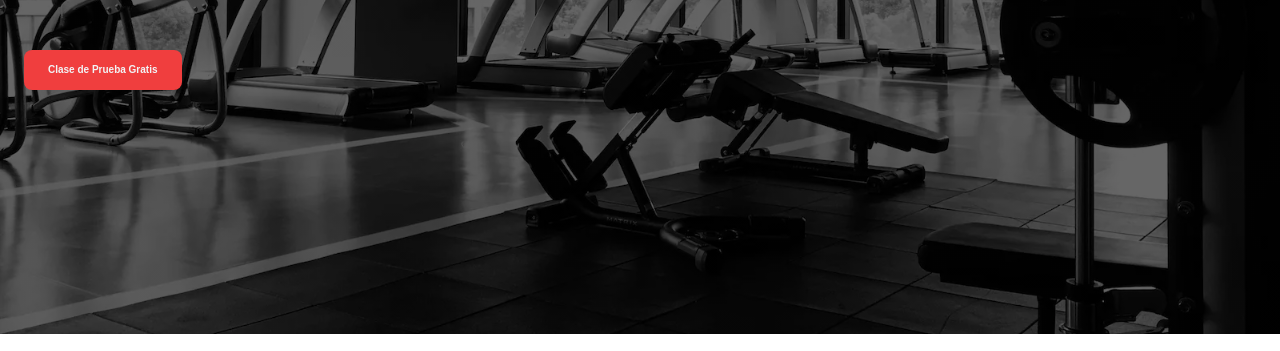
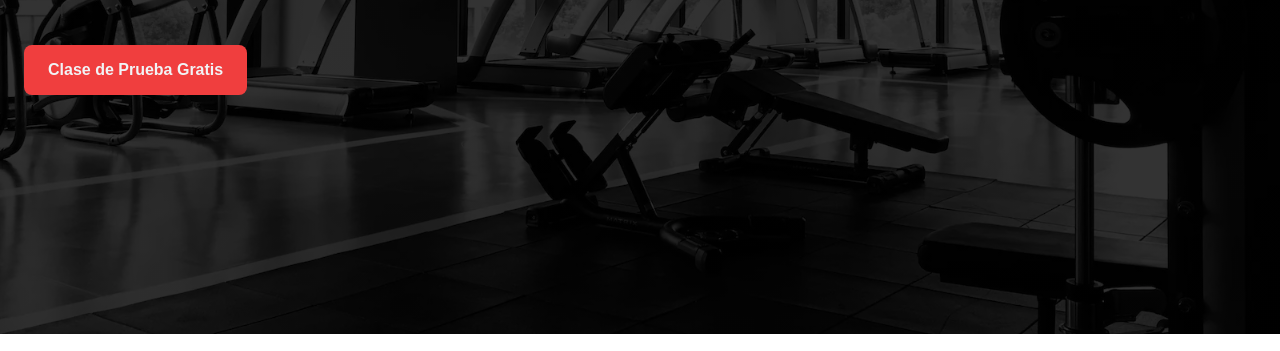
Before and after one commit to zarek21/Forte_Gym, a plain HTML site: page src/index.html in a window 1280 px wide. Shown: the part 449-800 px from the top of the page. Drawn offline with nearby package versions, Linux system fonts and the light colour scheme.

Commit message:
feat: fix bug[C

```diff
--- a/src/css/components/header.css
+++ b/src/css/components/header.css
@@ -8,6 +8,7 @@
   padding: 1.2rem 2.4rem;
   position: relative;
   border-bottom: 1px solid var(--color-brand-primary);
+  z-index: 9999;
 }
 
 .header-logo-link {
--- a/src/css/components/hero.css
+++ b/src/css/components/hero.css
@@ -33,6 +33,10 @@
   margin-bottom: 4.8rem;
 }
 
+.hero-text-box a {
+  font-size: 1.6rem;
+}
+
 .hero-img-box {
   position: absolute;
   top: 0;
@@ -55,5 +59,5 @@
   left: 0;
   width: 100%;
   height: 100%;
-  background-image: linear-gradient(rgba(0, 0, 0, 0.6), rgba(0, 0, 0, 0.6));
+  background-image: linear-gradient(rgba(0, 0, 0, 0.8), rgba(0, 0, 0, 0.8));
 }
```
